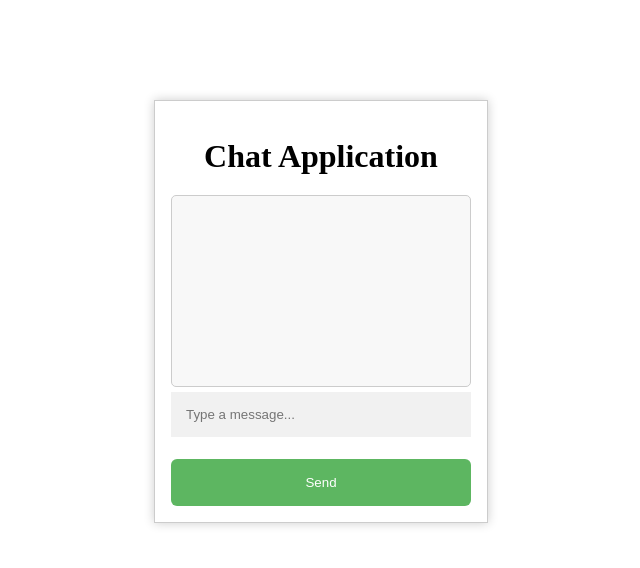
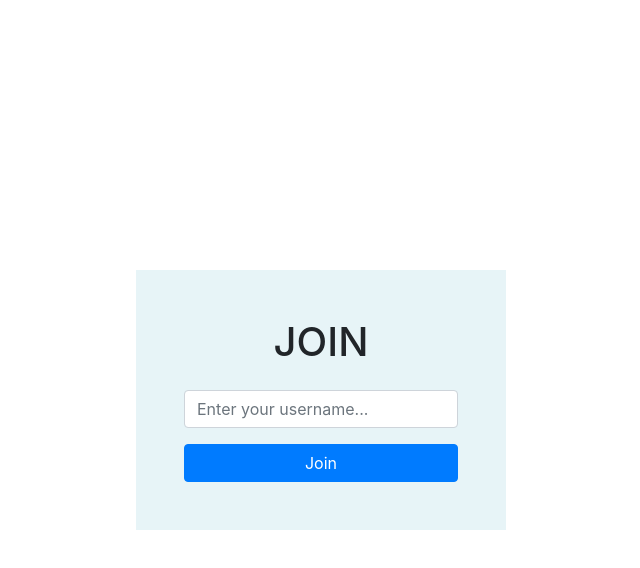
Before and after one commit to techBikashRepo/chatApp-socket-io, a website: page public/index.html in a window 1280 px wide. Shown: the whole page, without its empty margins (319-959 px from the left). Drawn offline with nearby package versions, Linux system fonts and the light colour scheme; no server answers.

Commit message:
Creating a join page

```diff
--- a/public/index.html
+++ b/public/index.html
@@ -1,70 +1,27 @@
 <!DOCTYPE html>
 <html lang="en">
-    <style>
-        .form-container {
-            width: 300px;
-            padding: 16px;
-            background-color: white;
-            border: 1px solid #ccc;
-            box-shadow: 0 0 10px 0 rgba(0,0,0,0.2);
-            margin: 0 auto;
-            margin-top: 100px;
-        }
-        .form-container h1 {
-            text-align: center;
-            margin-bottom: 20px;
-        }
-        .form-container input[type=text] {
-            width: 90%;
-            padding: 15px;
-            margin: 5px 0 22px 0;
-            border: none;
-            background: #f1f1f1;
-        }
-        .form-container button {
-            background-color: #4CAF50;
-            color: white;
-            padding: 16px 20px;
-            border: none;
-            cursor: pointer;
-            width: 100%;
-            opacity: 0.9;
-            border-radius: 6px;
-        }
-        .form-container button:hover {
-            opacity:1;
-        }
-        .chatBox {
-            max-width: 600px;
-            margin: 0 auto;
-            padding: 20px;
-            border: 1px solid #ccc;
-            border-radius: 5px;
-            background-color: #f8f8f8;
-            font-family: Arial, sans-serif;
-            font-size: 16px;
-            line-height: 1.5;
-            overflow-y: auto;
-            height: 150px;
-        }
-    </style>
+
 <head>
-    <meta charset="UTF-8">
-    <meta name="viewport" content="width=device-width, initial-scale=1.0">
-    <title>Socket.io Chat App</title>
+  <meta charset="UTF-8">
+  <meta name="viewport" content="width=device-width, initial-scale=1.0">
+  <link href="https://stackpath.bootstrapcdn.com/bootstrap/4.5.0/css/bootstrap.min.css" rel="stylesheet">
+  <title>Socket.io Chat App</title>
 </head>
+
 <body>
-    <div class="form-container">
-        <form action="">
-            <h1>Chat Application</h1>
-            <div id="messages" class="chatBox"></div>
-            <input type="text" id="txtMessage" placeholder="Type a message..." autocomplete="off">
-            <button id="btn" type="submit">Send</button>
-        </form>
+  <div class="d-flex justify-content-center align-items-center vh-100 shadow-lg">
+    <form action="./chat.html" class="p-5 text-center" style="background-color: #e7f4f7;">
+      <h1 class="mb-4">JOIN</h1>
+      <input
+        type="text"
+        name="username"
+        id="username"
+        placeholder="Enter your username..."
+        autocomplete="off"
+        class="form-control mb-3" />
+      <button id="btn" type="submit" class="btn btn-primary btn-block">Join</button>
+    </form>
+  </div>
+</body>
 
-    </div>
-
-</body>
-<script src="/socket.io/socket.io.js"></script>
-<script src="./js/socket.js"></script>
 </html>
```
Also changed, not shown: public/chat.html (added, +31 -0 lines).
